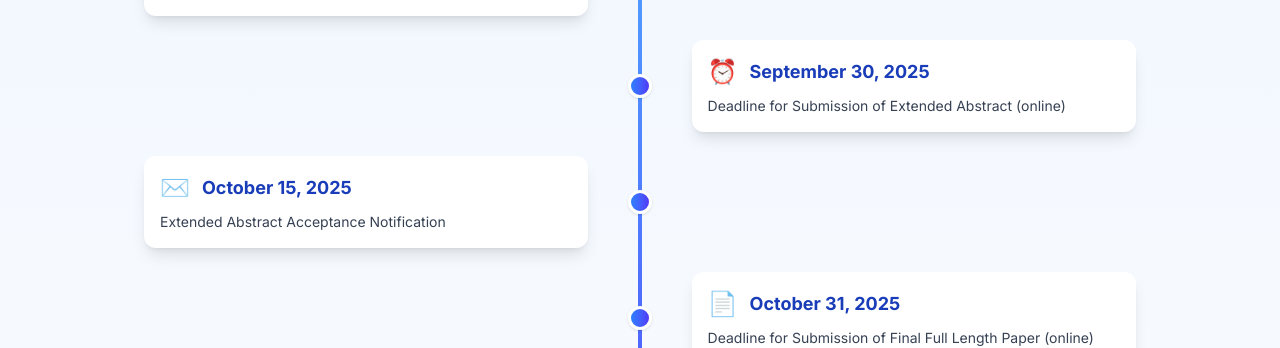
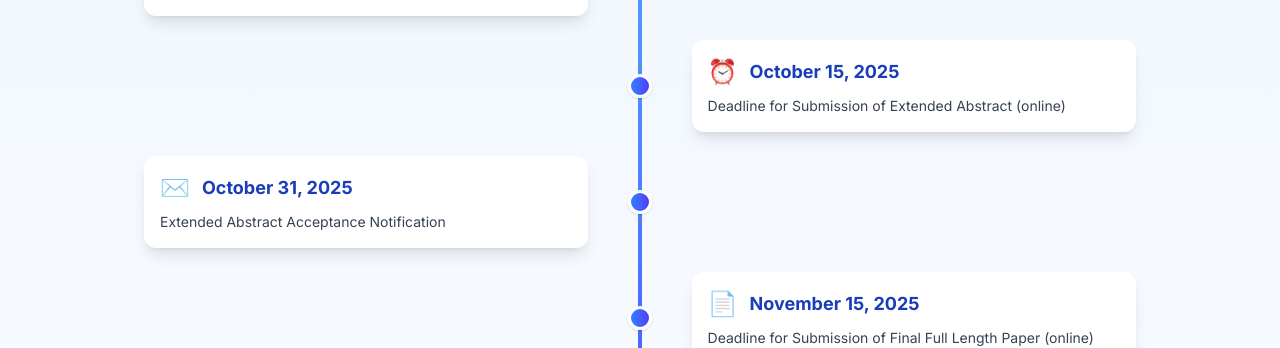
Before and after one commit to Deepak1230987/Conference-Management-Application, a React (Vite) app in the folder client/: page /ictacem2025/important-dates in a window 1280 px wide. Shown: the part 456-804 px from the top of the page. Built offline with nearby package versions, Linux system fonts and the light colour scheme; no server answers.

Commit message:
feat: update Important Dates and enhance publication announcement in HeroSection

```diff
--- a/client/src/components/HeroSection.jsx
+++ b/client/src/components/HeroSection.jsx
@@ -426,8 +426,9 @@ const HeroSection = () => {
                       className="text-emerald-300 hover:text-emerald-200 underline underline-offset-2 decoration-emerald-400/60 hover:decoration-emerald-300 transition-colors font-medium"
                     >
                       ICTACEM-2021 conference proceedings
+
                     </a>
-                    .
+                    The accepted Extended Abstracts will be compiled and published in a Book of Abstracts, with an official ISBN.
                   </div>
                 </div>
               </div>
--- a/client/src/pages/ImportantDates.jsx
+++ b/client/src/pages/ImportantDates.jsx
@@ -8,22 +8,22 @@ const ImportantDates = () => {
       icon: "📝",
     },
     {
-      date: "September 30, 2025",
+      date: "October 15, 2025",
       event: "Deadline for Submission of Extended Abstract (online)",
       icon: "⏰",
     },
     {
-      date: "October 15, 2025",
+      date: "October 31, 2025",
       event: "Extended Abstract Acceptance Notification",
       icon: "✉️",
     },
     {
-      date: "October 31, 2025",
+      date: "November 15, 2025",
       event: "Deadline for Submission of Final Full Length Paper (online)",
       icon: "📄",
     },
     {
-      date: "October 31, 2025",
+      date: "November 15, 2025",
       event: "Registration Deadline (payment of registration fees)",
       icon: "💳",
     },
```
Also changed, not shown: 1 other file (tests, documents, lock files or other folders).
